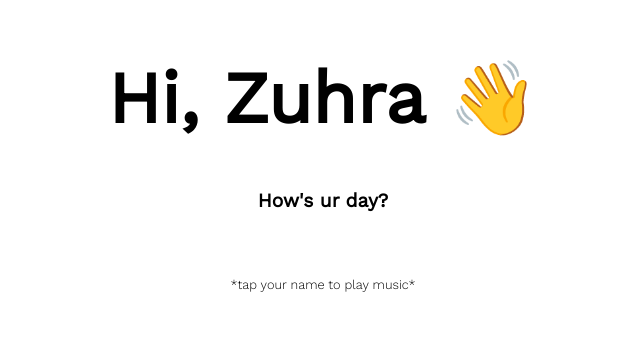
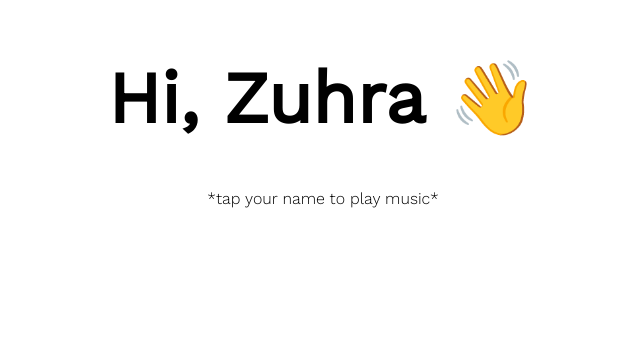
Before and after one commit to zidanalgh/for-zuhra, a website: page index.html in a window 1280 px wide. Shown: the part 152-513 px from the top of the page, without its empty margins (317-957 px from the left). Drawn offline with nearby package versions, Linux system fonts and the light colour scheme.

Commit message:
yeah final

```diff
--- a/index.html
+++ b/index.html
@@ -17,13 +17,8 @@
       <h1 class="one">Hi,
         <span id="name">Zuhra 👋</span>
       </h1>
-      <p class="two" id="greetingText">How's ur day?</p>
-      <p class="twoo"><br>
-        <br>
-        <br>
-        *tap your name to play music*
-      </p>
-    </div>
+      <p class="two" id="greetingText">*tap your name to play music*</p>
+      </div>
     <div class="three">
       <p>Today is your birthday, right?</p>
       <p>But why should i lose your smile?☹️</p>
--- a/style/style.css
+++ b/style/style.css
@@ -51,12 +51,7 @@ body {
 }
 
 .two {
-  font-size: 1.2rem;
-  font-weight: bolder;
-}
-
-.twoo {
-  font-size: 0.8rem;
+  font-size: 1rem;
   font-weight: lighter;
 }
 
```
